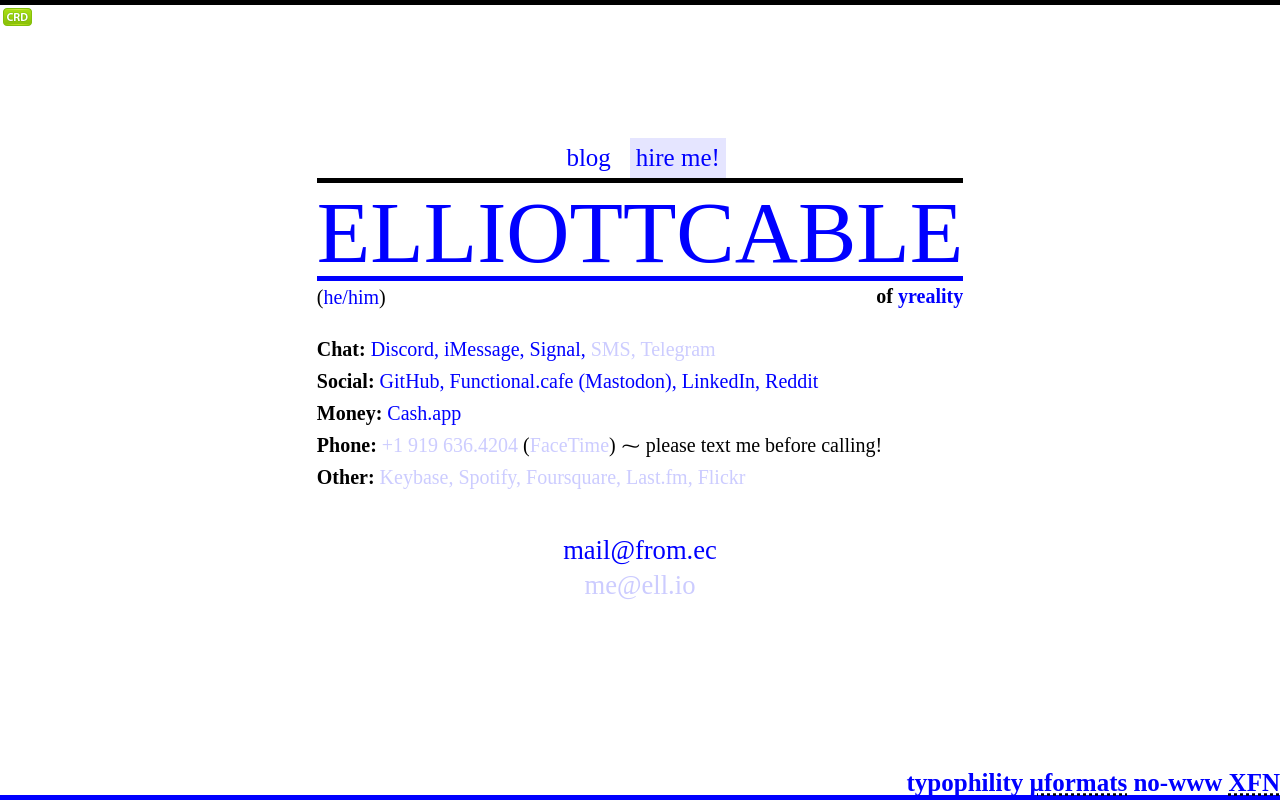
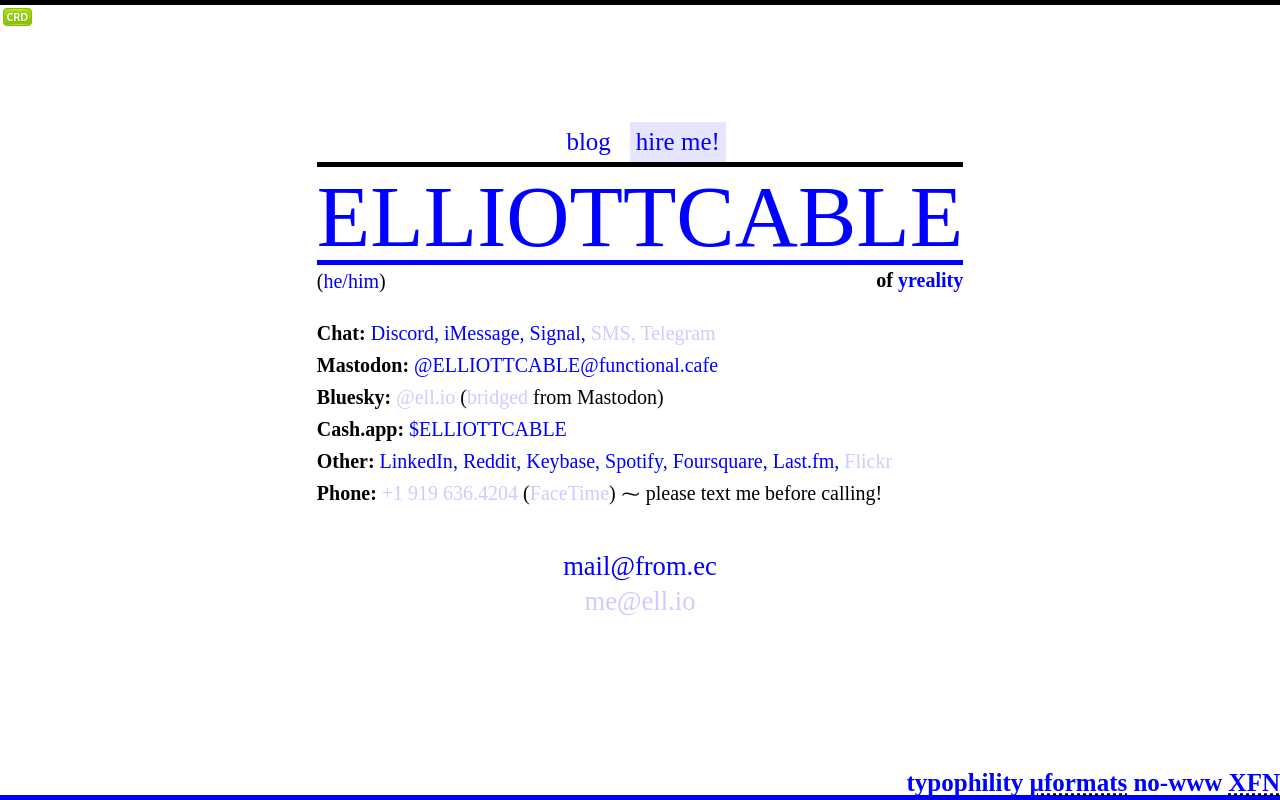
Before and after one commit to ELLIOTTCABLE/elliottcable.name, a plain HTML site: page index.html in a window 1280 px wide. Drawn offline with Linux system fonts and the light colour scheme; files whose address does not match are found by name.

Commit message:
(re HTML) Rearrange socials

```diff
--- a/index.html
+++ b/index.html
@@ -192,30 +192,34 @@
           <a class="u-url" rel="me" href="sms:+19196364204">SMS</a>
           <a class="u-url" rel="me" href="https://t.me/elliottcable">Telegram</a>
         </div>
-        <div class="social">
-          <span class="label">Social</span>
-          <a class="u-url preferred" rel="me" href="http://github.com/elliottcable">GitHub</a>
-          <a class="u-url preferred" rel="me" href="https://functional.cafe/@ELLIOTTCABLE">Functional.cafe (Mastodon)</a>
+        <div class="masto preferred">
+          <span class="label">Mastodon</span>
+          <a class="u-url" rel="me" href="https://functional.cafe/@ELLIOTTCABLE">@ELLIOTTCABLE@functional.cafe</a>
+        </div>
+        <div class="masto">
+          <span class="label">Bluesky</span>
+          <a class="u-url" rel="me" href="https://bsky.app/profile/did:plc:hr6ih2yipaybhpqn5xkjxlsh">@ell.io</a>
+          (<a rel="nofollow" href="https://fed.brid.gy/ap/@ELLIOTTCABLE@functional.cafe">bridged</a> from Mastodon)
+        </div>
+        <div class="money">
+          <span class="label">Cash.app</span>
+          <a class="u-url preferred" rel="me" href="https://cash.app/$ELLIOTTCABLE">$ELLIOTTCABLE</a>
+        </div>
+        <div class="sites">
+          <span class="label">Other</span>
           <a class="u-url preferred" rel="me" href="https://www.linkedin.com/in/elliottcable/">LinkedIn</a>
           <a class="u-url preferred" rel="me" href="https://www.reddit.com/u/ELLIOTTCABLE">Reddit</a>
-        </div>
-        <div class="money">
-          <span class="label">Money</span>
-          <a class="u-url preferred" rel="me" href="https://cash.app/$ELLIOTTCABLE">Cash.app</a>
+          <a class="u-url preferred" rel="me" href="https://keybase.io/elliottcable">Keybase</a>
+          <a class="u-url preferred" rel="me" href="http://open.spotify.com/user/elliottcable">Spotify</a>
+          <a class="u-url preferred" rel="me" href="https://foursquare.com/elliottcable">Foursquare</a>
+          <a class="u-url preferred" rel="me" href="http://last.fm/user/elliottcable">Last.fm</a>
+          <a class="u-url" rel="me" href="http://flickr.com/photos/elliottcable/">Flickr</a>
         </div>
         <div class="phone">
           <span class="type">Phone</span><span class="type invisible">pref</span>
           <a href="tel:+19196364204?call"><span class="p-tel">+1 919 636.4204</span></a>
           <span class="aside"><a class="u-url" rel="me" href="facetime://me@ell.io">FaceTime</a></span>
           &#8275; please text me before calling!
-        </div>
-        <div class="sites">
-          <span class="label">Other</span>
-          <a class="u-url" rel="me" href="https://keybase.io/elliottcable">Keybase</a>
-          <a class="u-url" rel="me" href="http://open.spotify.com/user/elliottcable">Spotify</a>
-          <a class="u-url" rel="me" href="https://foursquare.com/elliottcable">Foursquare</a>
-          <a class="u-url" rel="me" href="http://last.fm/user/elliottcable">Last.fm</a>
-          <a class="u-url" rel="me" href="http://flickr.com/photos/elliottcable/">Flickr</a>
         </div>
         <address class="emails">
           <a class="u-email preferred" rel="me" href="mailto:mail@from.ec">mail@from.ec</a>
```
